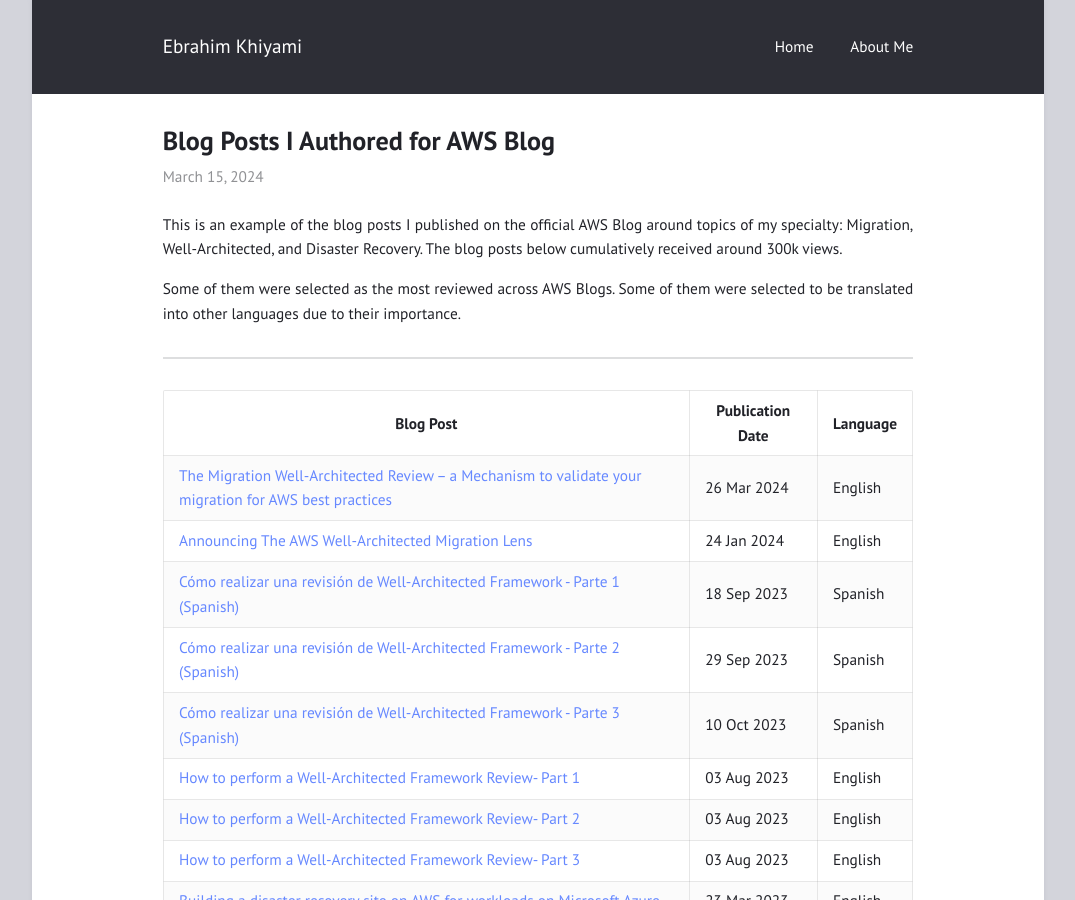
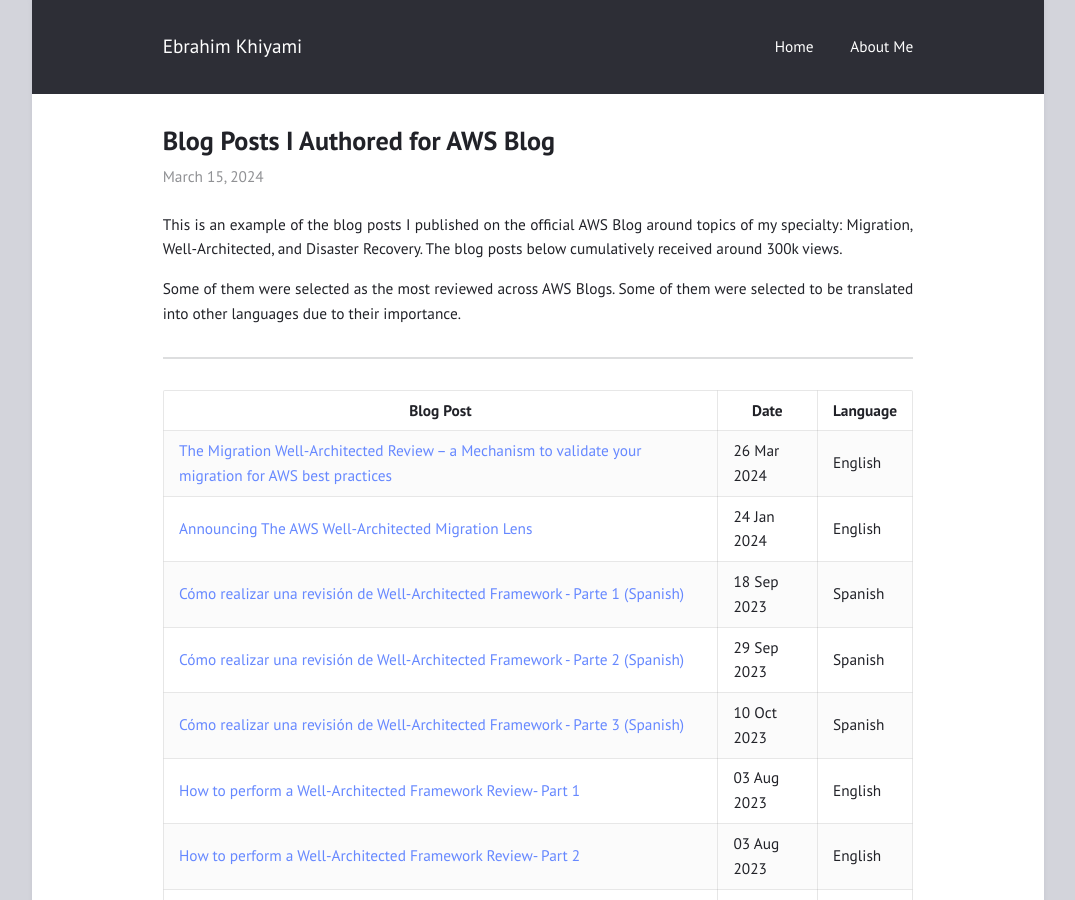
Before and after one commit to ekhiyami/ekhiyami.github.io, a Jekyll site: the page built from _posts/2024-03-15-blogs.md, in a window 1280 px wide and 900 px high. Shown: the whole window, without its empty margins (102-1177 px from the left). Built offline with Jekyll 4.4.1, drawn with Linux system fonts in a browser that asks for light colours.

Commit message:
Update 2024-03-15-blogs.md

```diff
--- a/_posts/2024-03-15-blogs.md
+++ b/_posts/2024-03-15-blogs.md
@@ -9,7 +9,7 @@
 
 ***
 
-| Blog Post                                                                                   | Publication Date | Language |
+| Blog Post                                                                                   |  Date | Language |
 | ------------------------------------------------------------------------------------------- | ---------------- | -------- |
 | [The Migration Well-Architected Review – a Mechanism to validate your migration for AWS best practices](https://aws.amazon.com/blogs/mt/the-migration-well-architected-review-a-mechanism-to-validate-your-migration-for-aws-best-practices/) | 26 Mar 2024      | English  |
 | [Announcing The AWS Well-Architected Migration Lens](https://aws.amazon.com/blogs/mt/announcing-aws-well-architected-migration-lens/) | 24 Jan 2024      | English  |
```
